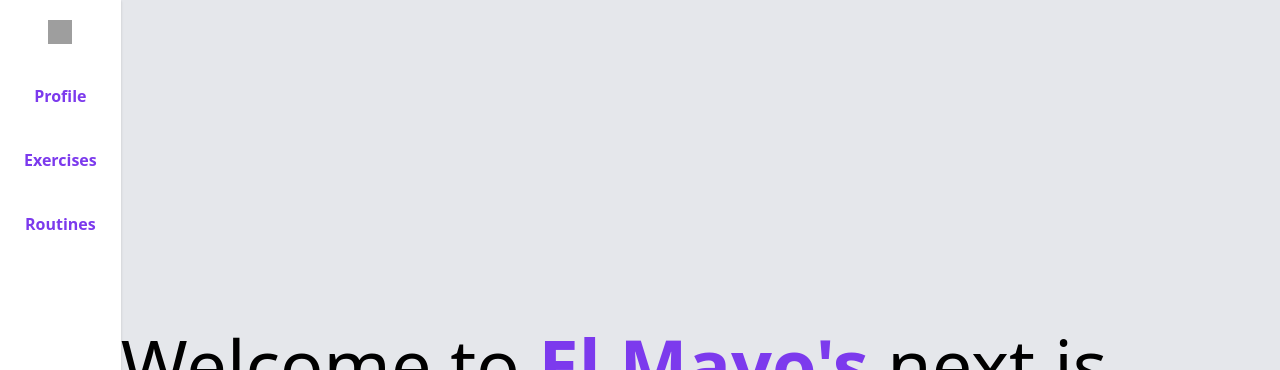
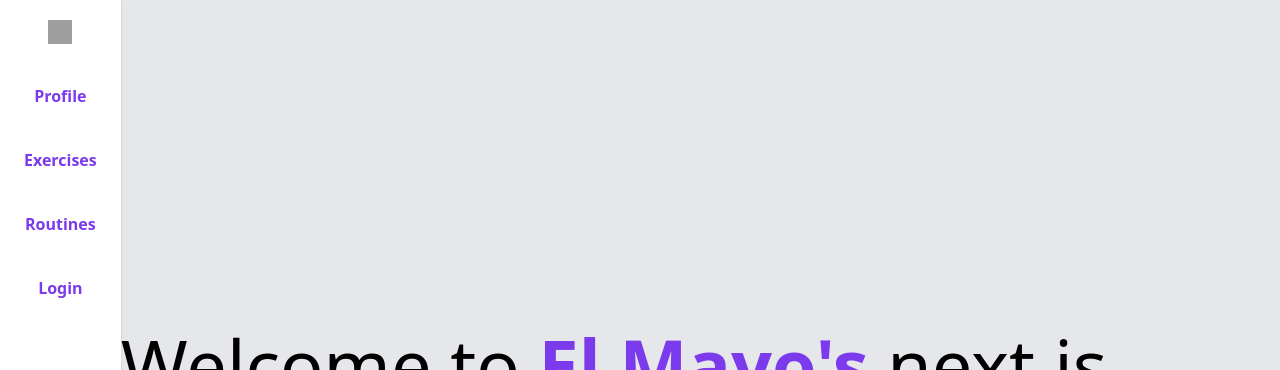
Before and after one commit to mic-meier/practicescheduler, a Next.js app in the folder frontend/: page / in a window 1280 px wide. Shown: the top 370 px of the page. Built offline with nearby package versions, Linux system fonts and the light colour scheme; no server answers; grey boxes are pictures that could not be loaded.

Commit message:
feat: Frontend authentication using Auth0
User can log in and log out

Profile, Exercises, and Routines routes are protected

User is redirected to login when going to a protected route

```diff
--- a/frontend/components/Layout.tsx
+++ b/frontend/components/Layout.tsx
@@ -1,3 +1,4 @@
+import { useUser } from '@auth0/nextjs-auth0'
 import Head from 'next/head'
 import Link from 'next/link'
 
@@ -7,6 +8,8 @@ type Props = {
 }
 
 const Layout = ({ title, children }: Props) => {
+  const { user } = useUser()
+
   return (
     <div>
       <Head>
@@ -59,9 +62,22 @@ const Layout = ({ title, children }: Props) => {
                 </a>
               </Link>
             </li>
+            {user ? null : (
+              <li className="hover:bg-gray-100">
+                <Link href="/api/auth/login">
+                  <a
+                    className="h-16 px-6 flex  justify-center items-center w-full
+					focus:text-orange-500"
+                  >
+                    Login
+                  </a>
+                </Link>
+              </li>
+            )}
           </ul>
 
           <div className="mt-auto h-16 flex items-center w-full">
+            <Link href="/api/auth/logout">
               <button
                 className="h-16  mx-auto  flex justify-center items-center
 				w-full focus:text-orange-500 hover:bg-red-200 focus:outline-none"
@@ -83,6 +99,7 @@ const Layout = ({ title, children }: Props) => {
                   <line x1="21" y1="12" x2="9" y2="12"></line>
                 </svg>
               </button>
+            </Link>
           </div>
         </aside>
         <div className="w-full overflow-hidden">{children}</div>
--- /dev/null
+++ b/frontend/next.config.js
@@ -0,0 +1,5 @@
+module.exports = {
+  images: {
+    domains: ['s.gravatar.com'],
+  },
+}
--- a/frontend/package.json
+++ b/frontend/package.json
@@ -13,6 +13,7 @@
     ]
   },
   "dependencies": {
+    "@auth0/nextjs-auth0": "^1.4.0",
     "graphql": "^15.5.0",
     "graphql-request": "^3.4.0",
     "next": "10.2.0",
--- a/frontend/pages/_app.js
+++ b/frontend/pages/_app.js
@@ -1,5 +1,6 @@
 import '../styles/globals.css'
 
+import { UserProvider } from '@auth0/nextjs-auth0'
 import Layout from 'components/Layout'
 import { useRef } from 'react'
 import { QueryClient, QueryClientProvider } from 'react-query'
@@ -16,9 +17,11 @@ function MyApp({ Component, pageProps }) {
   return (
     <QueryClientProvider client={queryClientRef.current}>
       <Hydrate state={pageProps.dehydratedState}>
-        <Layout>
-          <Component {...pageProps} />
-        </Layout>
+        <UserProvider>
+          <Layout>
+            <Component {...pageProps} />
+          </Layout>
+        </UserProvider>
         <ReactQueryDevtools initialIsOpen={false} />
       </Hydrate>
     </QueryClientProvider>
--- /dev/null
+++ b/frontend/pages/api/auth/[...auth0].ts
@@ -0,0 +1,3 @@
+import { handleAuth } from '@auth0/nextjs-auth0'
+
+export default handleAuth()
--- a/frontend/pages/exercises.tsx
+++ b/frontend/pages/exercises.tsx
@@ -1,3 +1,4 @@
+import { withPageAuthRequired } from '@auth0/nextjs-auth0'
 import { exercises } from 'dummyData'
 import Link from 'next/link'
 import { Exercise } from 'types'
@@ -42,3 +43,5 @@ const ExercisesPage = () => {
 }
 
 export default ExercisesPage
+
+export const getServerSideProps = withPageAuthRequired()
--- a/frontend/pages/profile.tsx
+++ b/frontend/pages/profile.tsx
@@ -1,5 +1,34 @@
+import { useUser, withPageAuthRequired } from '@auth0/nextjs-auth0'
+import Image from 'next/image'
+
 const ProfilePage = () => {
-  return <h1 className="text-7xl">Profile Page</h1>
+  const { user, error: userError, isLoading: userIsLoading } = useUser()
+
+  if (userIsLoading) return <div>Loading...</div>
+
+  if (userError) return <div>{userError.message}</div>
+
+  return (
+    <div>
+      <h1 className="text-7xl">Profile Page</h1>
+      {user && (
+        <div>
+          {user.picture && user.name && (
+            <Image
+              src={user.picture}
+              alt={user.name}
+              width={500}
+              height={500}
+            />
+          )}
+          <h2>{user.name}</h2>
+          <p>{user.email}</p>
+        </div>
+      )}
+    </div>
+  )
 }
 
 export default ProfilePage
+
+export const getServerSideProps = withPageAuthRequired()
--- a/frontend/pages/routines.tsx
+++ b/frontend/pages/routines.tsx
@@ -1,3 +1,4 @@
+import { withPageAuthRequired } from '@auth0/nextjs-auth0'
 import { routines } from 'dummyData'
 import { calculateRoutineDuration } from 'lib'
 import Link from 'next/link'
@@ -40,3 +41,5 @@ const RoutinesPage = () => {
 }
 
 export default RoutinesPage
+
+export const getServerSideProps = withPageAuthRequired()
```
Also changed, not shown: 1 other file (tests, documents, lock files or other folders). Lines whose indentation alone changed are shown as unchanged.
